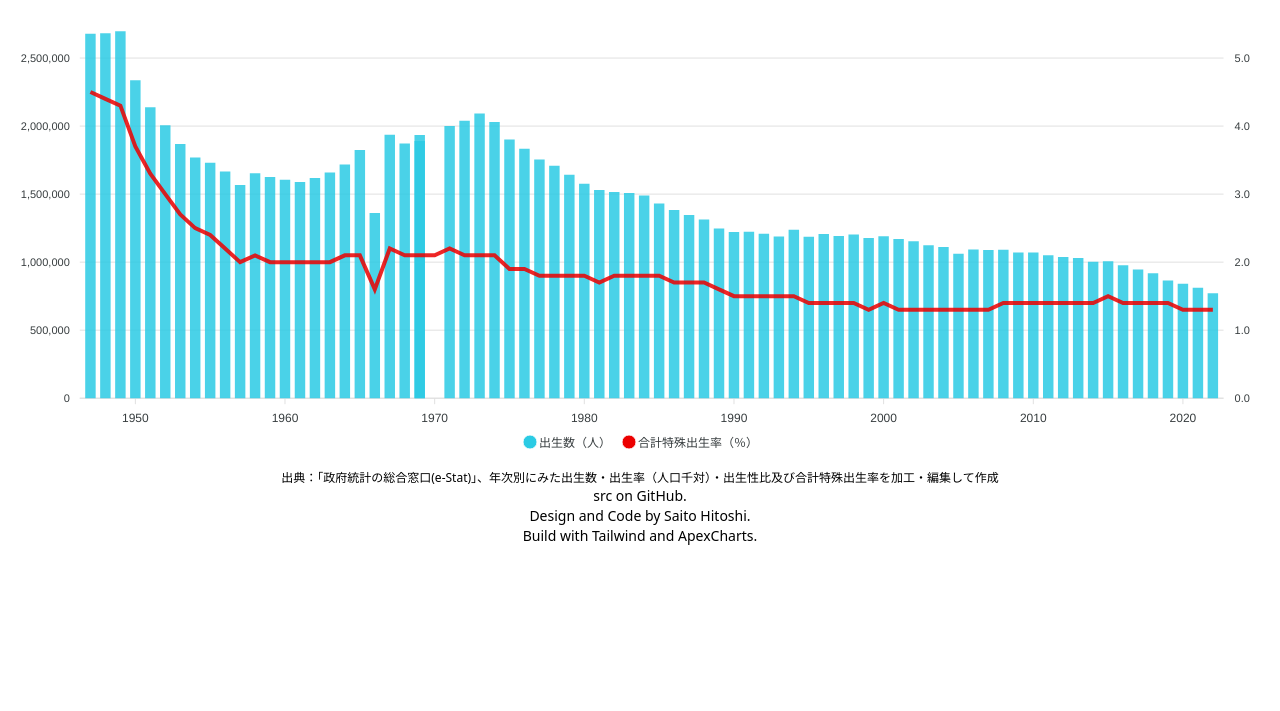
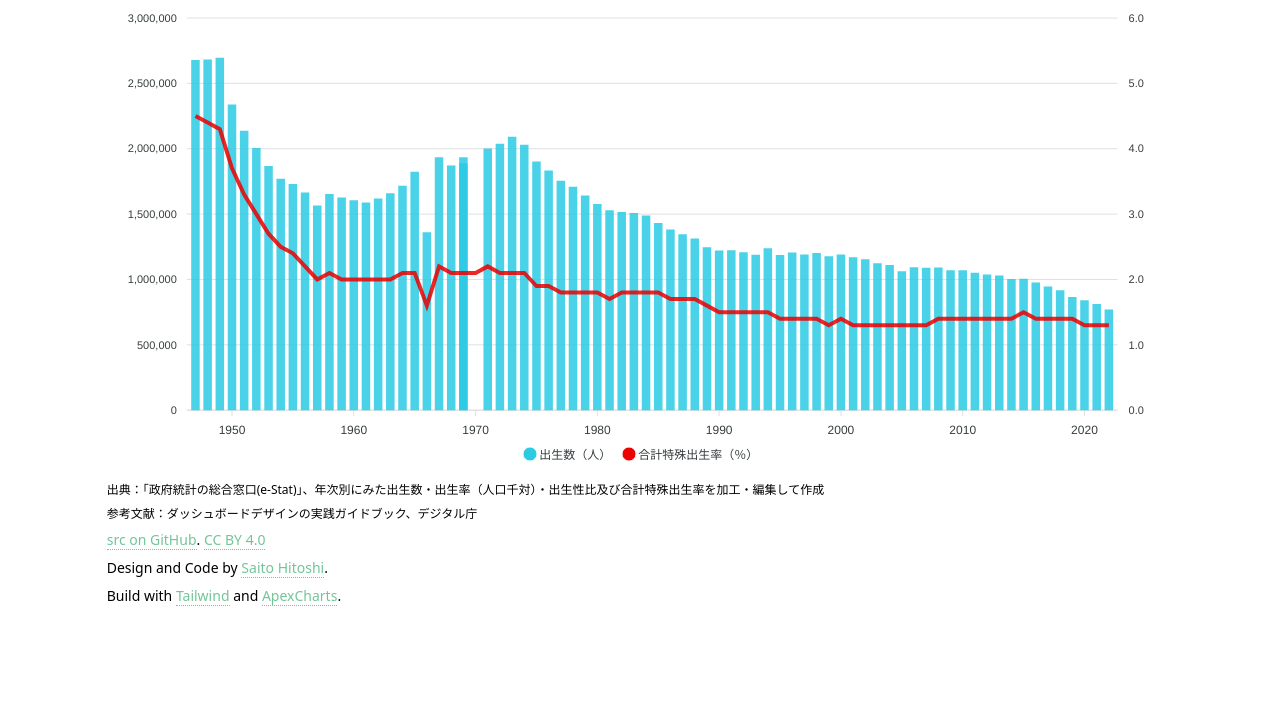
Before and after one commit to linkevery2s/japandashboard, a plain HTML site: page population/birthrate.html in a window 1280 px wide. Shown: the part 89-800 px from the top of the page. Drawn offline with nearby package versions, Linux system fonts and the light colour scheme.

Commit message:
birthrate.html changed

```diff
--- a/population/birthrate.html
+++ b/population/birthrate.html
@@ -19,15 +19,15 @@
 			margin: 0;
 		}
 
-		.container {
-			width: 100%;
-			max-width: 800px;
-		}
-
 		#chart1 {
 			width: 100%;
 			padding: 0;
 			margin: 0;
+		}
+
+		a {
+			color: #72C598 !important;
+			border-bottom: 1px dotted #72C598;
 		}
 	</style>
 
@@ -78,7 +78,7 @@
 					width: [0, 4]
 				},
 				title: {
-					text: "",
+					text: "出生数と合計特殊出生率",
 				},
 				dataLabels: {
 					enabled: false,
@@ -125,22 +125,35 @@
 </head>
 
 <body>
+
 	<center>
-		<div class="container">
+		<div class="container w-full mt-3 mb-3 md:w-10/12">
 
-			<h2 class="text-2xl mt-3">出生数と合計特殊出生率</h2>
+			<h2 class="text-2xl text-center mb-3">少子化に関する統計</h2>
 			<div id="chart1"></div>
 
 
 
+
+			<div class="footer text-left mx-3 md:mx-0">
+				<p class="text-xs">出典：「政府統計の総合窓口(e-Stat)」、年次別にみた出生数・出生率（人口千対）・出生性比及び合計特殊出生率を加工・編集して作成</p>
+				<p class="text-xs mt-2">参考文献：ダッシュボードデザインの実践ガイドブック、デジタル庁</p>
+				<p class="text-sm mt-2"><a href="https://github.com/linkevery2s/japandashboard/tree/main/population"
+						target="_blank">src
+						on GitHub</a>. <a href="https://creativecommons.org/licenses/by/4.0/deed.ja" target="_blank">CC
+						BY
+						4.0</a>
+				</p>
+				<p class="text-sm mt-2">Design and Code by <a href="https://hitoshi2s.netlify.app/" target="_blank">Saito
+						Hitoshi</a>.
+				</p>
+				<p class="text-sm mt-2">Build with <a href="https://tailwindcss.com/" target="_blank">Tailwind</a> and <a
+						href="https://apexcharts.com/" target="_blank">ApexCharts</a>.</p>
+			</div>
+
 		</div>
+	</center>
 
-		<p class="text-xs">出典：「政府統計の総合窓口(e-Stat)」、年次別にみた出生数・出生率（人口千対）・出生性比及び合計特殊出生率を加工・編集して作成</p>
-		<p class="text-sm"><a href="https://github.com/linkevery2s/japandashboard/tree/main/population" target="_blank">src on GitHub</a>.</p>
-		<p class="text-sm">Design and Code by <a href="https://hitoshi2s.netlify.app/" target="_blank">Saito Hitoshi</a>.</p>
-		<p class="text-sm">Build with <a href="https://tailwindcss.com/" target="_blank">Tailwind</a> and <a href="https://apexcharts.com/" target="_blank">ApexCharts</a>.</p>
-
-	</center>
 </body>
 
 </html>
```
Also changed, not shown: 1 other file.
